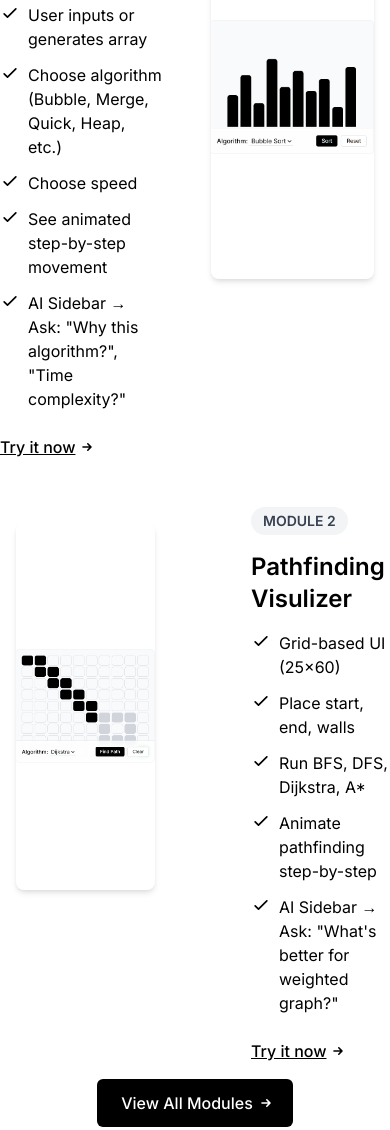
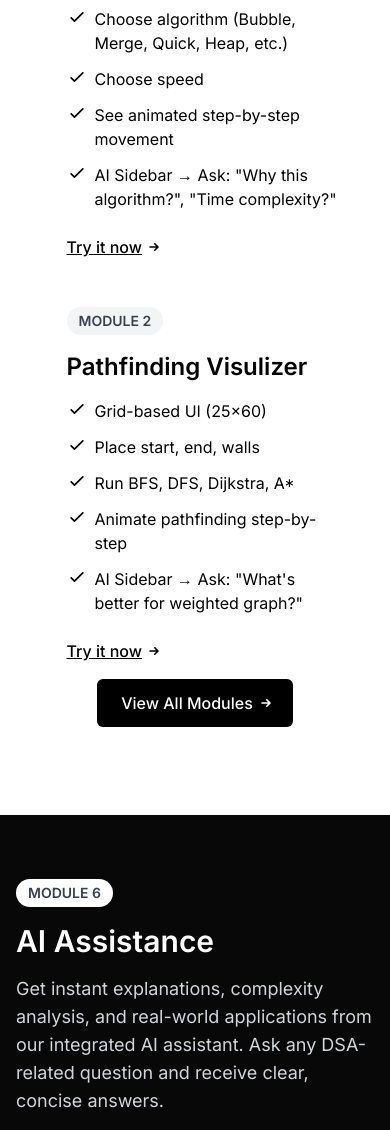
Before and after one commit to AnuragDubey007/AlgoViz, a plain HTML site: page index.html in a window 390 px wide. Shown: the part 2335-3465 px from the top of the page. Drawn offline with Linux system fonts and the light colour scheme.

Commit message:
responsive: optimize module layouts for mobile devices
- Hide visualizer images on screens < 768px
- Adjust module padding and widths for mobile
- Center align module cards on small screens
- Maintain proper spacing for Pathfinding Visualizer

```diff
--- a/styles/hero-section/hero-section.css
+++ b/styles/hero-section/hero-section.css
@@ -332,6 +332,24 @@
     border-radius: 8px;
 }
 
+@media (max-width: 768px) {
+    .module1-view-rightside{
+        display: none;
+    }
+    .module1-sorting-visualizer{
+        width: 70%;
+        padding-left: 1rem;
+    }
+    .module2-Pathfinding-Visualizer{
+        padding-left: 1rem;
+    }
+    .module1-view{
+        display: flex;
+        justify-content: center;
+        align-items: center;
+    }
+}
+
 .try-it-now-button{
     display: inline-flex;
     align-items: center;
@@ -355,7 +373,11 @@
 .module2-Pathfinding-Visualizer{
     padding-left: 3rem;
 }
-
+@media (max-width: 768px) {
+    .module2-Pathfinding-Visualizer{
+        padding-left: 1rem;
+    }
+}
 .view-all-modules-box{
     text-align: center;
     margin-top: 1rem;
```
